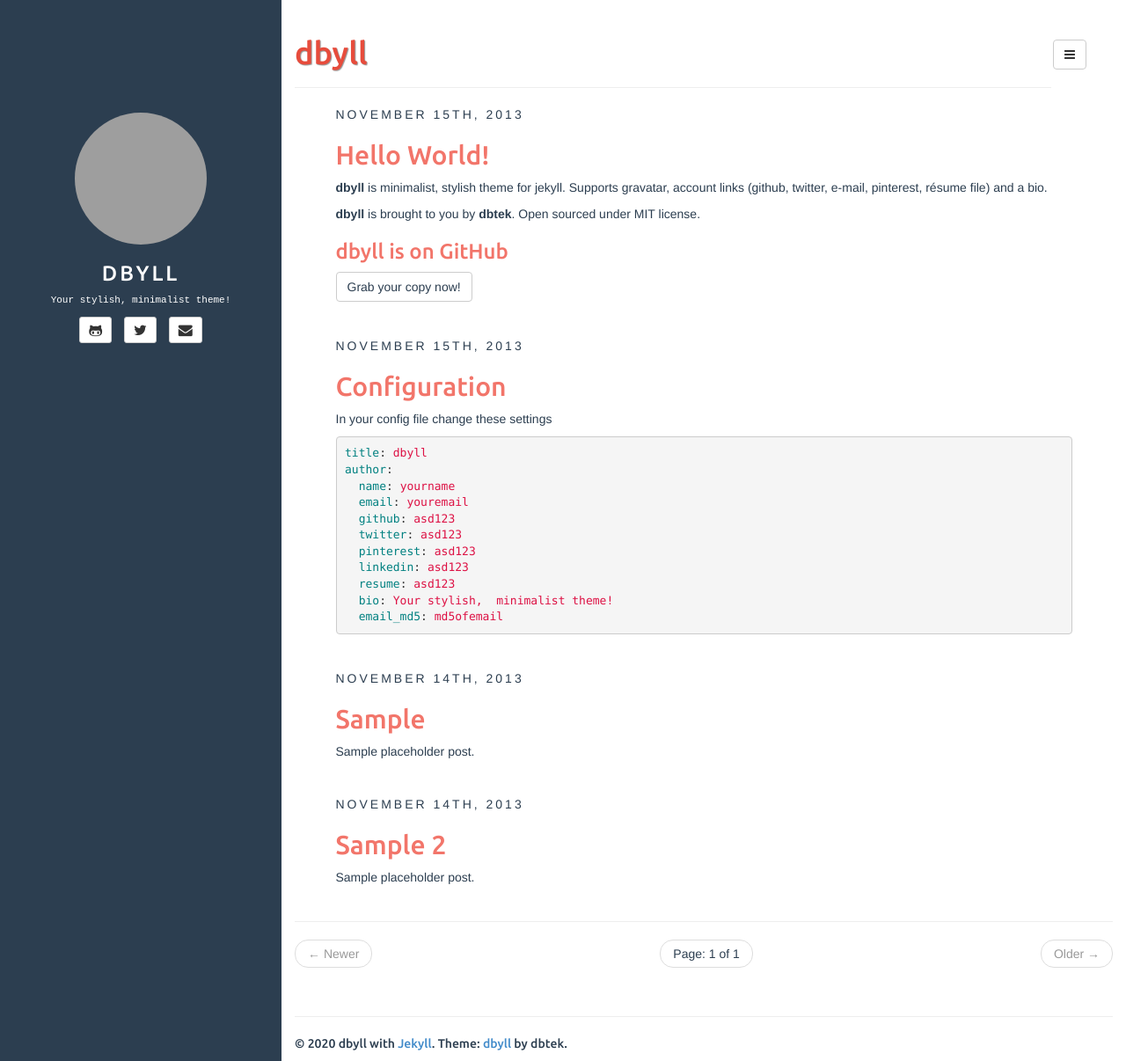
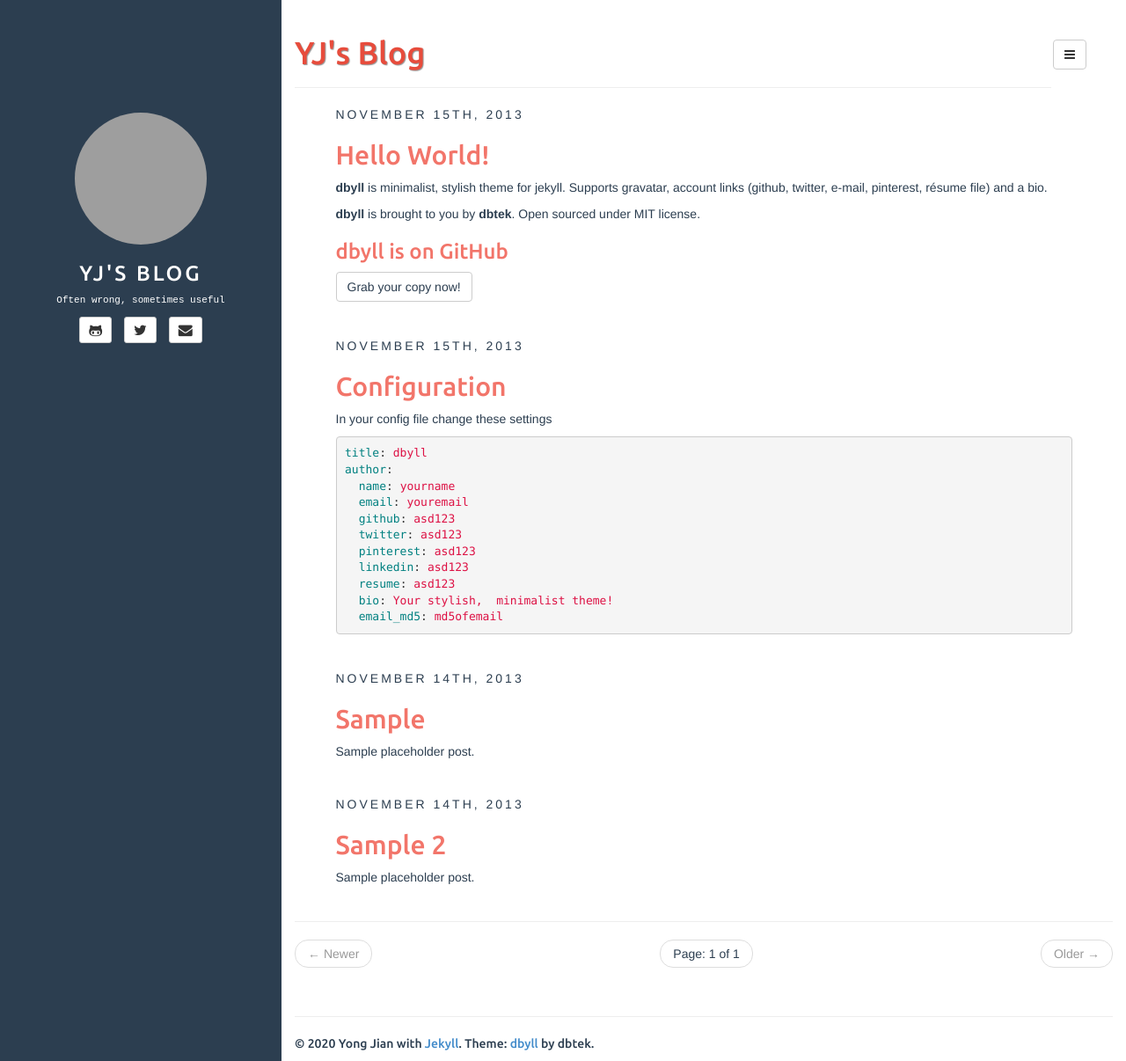
Before and after one commit to yjtek/yjtek.github.io, a Jekyll site: the page built from index.html, in a window 1280 px wide and 1206 px high. Shown: the whole window at 88% size. Built offline with Jekyll 4.4.1, drawn with Linux system fonts in a browser that asks for light colours; the list of posts is cut into pages by our own code; grey boxes are pictures that could not be loaded.

Commit message:
Edit headers

```diff
--- a/_config.yml
+++ b/_config.yml
@@ -5,27 +5,27 @@
 exclude: ["README.md"] # files to exclude
 highlighter: rouge
 markdown: kramdown
-disqus: dbyll
-google_analytics: dbyll
-title: dbyll
+# disqus: dbyll
+# google_analytics: dbyll
+title: YJ's Blog
 
 defaults:
   -
     scope:
       path: "" # empty string for all files
     values:
-      title: dbyll
+      title: YJ's Blog
 
-description: Stylish Jekyll Theme
+description: Often wrong, sometimes useful
 author:
-  name: dbyll
-  email: dbyll@ismaildemirbilek.com
-  github: dbtek
-  twitter: dbtek
-  pinterest: asd123
-  linkedin: asd123
-  bio: Your stylish, minimalist theme!
-  email_md5: 726351295ec82e145928582f595aa3aa
+  name: Yong Jian
+  email: yongjian.tek@gmail.com
+  github: yjtek
+  twitter: yjtek1
+  # pinterest: asd123
+  linkedin: tekyongjian
+  bio: Often wrong, sometimes useful
+  # email_md5: 726351295ec82e145928582f595aa3aa
 
 rss_path: feed.xml
 categories_path: categories.html
```
